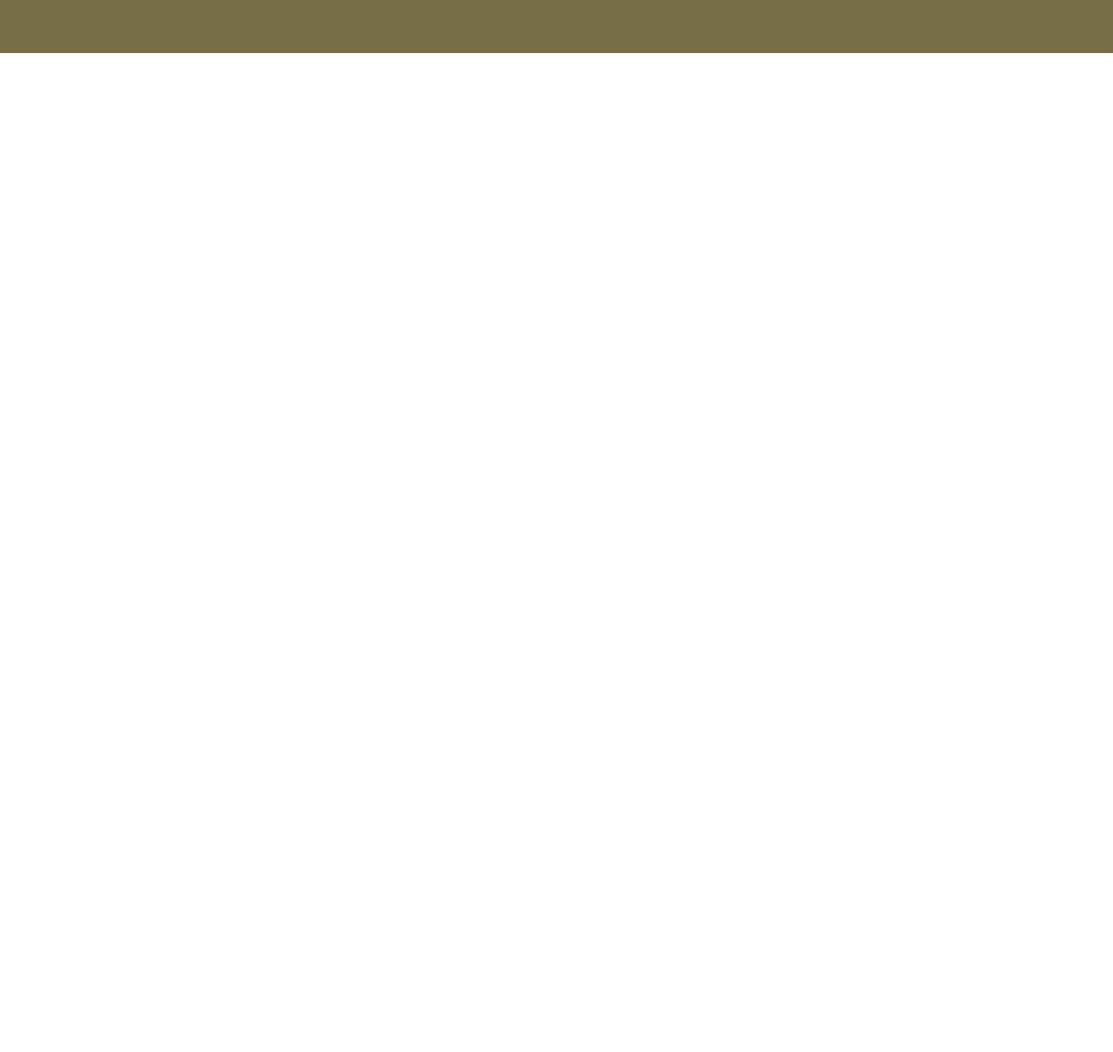
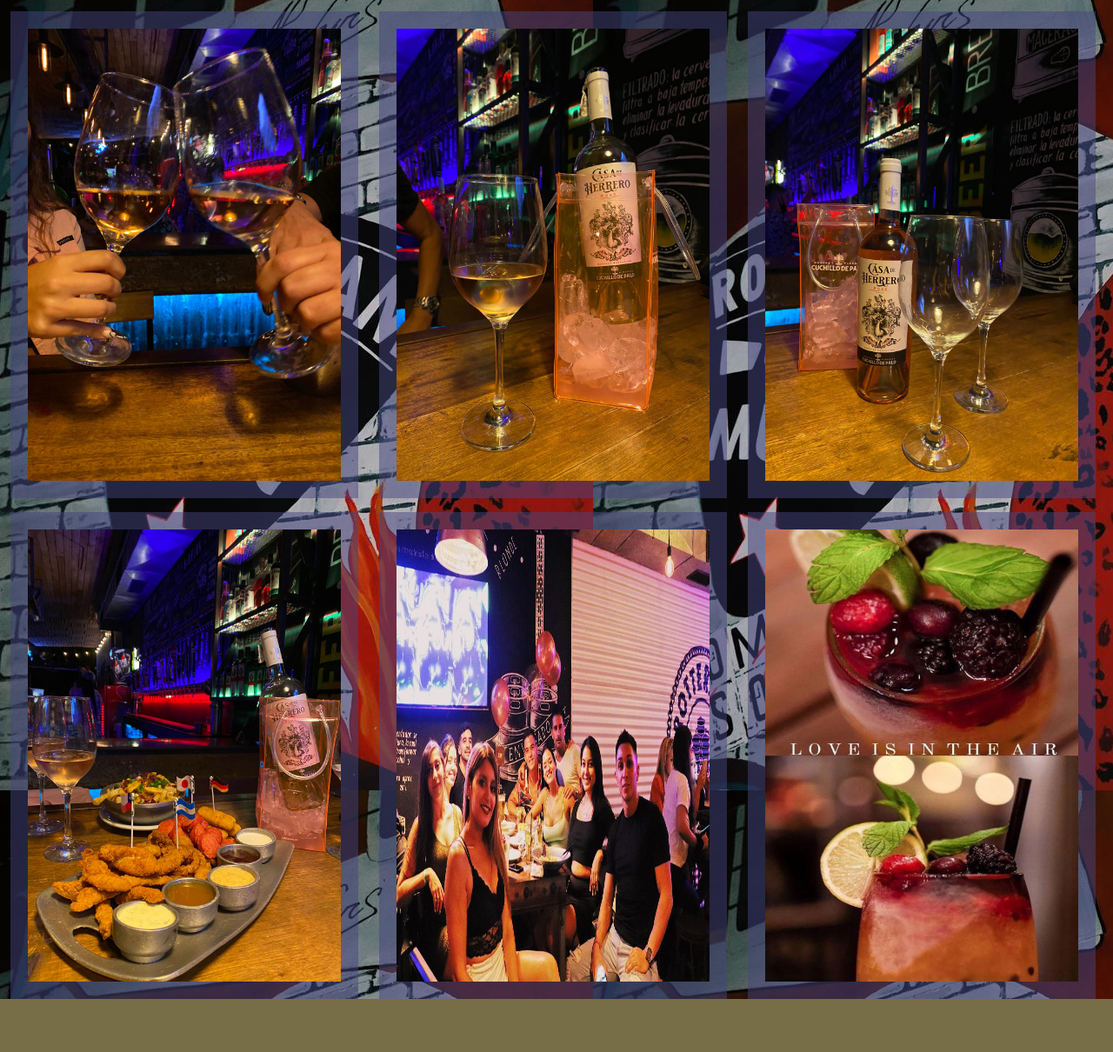
Before and after one commit to TatianaSigal/ROTTERDAM-SIGAL, a plain HTML site: page paginas/galeria.html in a window 1280 px wide. Shown: the part 1509-2719 px from the top of the page at 87% size. Before the commit the page ends 1570 px from the top, so only its background shows below. Drawn offline with nearby package versions, Linux system fonts and the light colour scheme; a web font is replaced by a local one.

Commit message:
agrego imagenes y formato a la galeria

```diff
--- a/paginas/galeria.html
+++ b/paginas/galeria.html
@@ -1,7 +1,7 @@
 <!DOCTYPE html>
 <html lang="en">
 
-    <head>
+<head>
       <meta charset="UTF-8">
       <meta http-equiv="X-UA-Compatible" content="IE=edge">
       <meta name="viewport" content="width=device-width, initial-scale=1.0">
@@ -15,7 +15,7 @@
       <title>GALERIA DE FOTOS</title>
 
 
-    </head>
+</head>
 
 <body>
   <header class="header">
@@ -56,7 +56,7 @@
     </nav>
   </header>
 
-
+  <h1 class=" contactate text-center my-5 md-70 sm-w-50" >NUESTRO LUGAR Y USTEDES</h1>
 
 <main class="galeriaimg container-fluid">
     <div >
@@ -81,6 +81,28 @@
     <div>
     <img class= foto src="../imagenes/img galeria 5.jpg" alt="foto6 cerveceria">
     </div>
+    <div >
+      <img class= foto src="../imagenes/brindis.jpg" alt="foto1 cerveceria">
+  </div>
+
+  <div>
+      <img class= foto src="../imagenes/vino4.jpg" alt="foto2 cerveceria">
+  </div>
+
+  <div >
+      <img class= foto src="../imagenes/vino1.jpeg" alt="foto5 cerveceria">
+  </div>
+  <div>
+      <img class= foto src="../imagenes/picada1.jpg" alt="foto4 cerveceria">
+  </div>
+
+  <div>
+      <img class= foto src="../imagenes/cumple.jpg" alt="foto3 cerveceria">
+  </div>
+
+  <div>
+  <img class= foto src="../imagenes/caipi.jpg" alt="foto6 cerveceria">
+  </div>
 </main>
 
 <footer class="footer">
--- a/scss/componentes/_genericos.scss
+++ b/scss/componentes/_genericos.scss
@@ -81,13 +81,7 @@ from {background-color: $color-iluminacion1;}
 to {background-color: $color-iluminacion2;}
 }
 
-.menuext{
-    background-color: red;
-}
-.reservaext{
-@extend .menuext;
 
-}
 
 @media only screen and (max-width:1024px){
     .fondo{
```
Also changed, not shown: paginas/menu.html (+2 -2 lines), paginas/reservas.html (+2 -6 lines), css/main.css, imagenes/brindis.jpg (added), imagenes/caipi.jpg (added), imagenes/cumple.jpg (added), imagenes/picada.jpg (added), imagenes/picada1.jpg (added), imagenes/rotter.jpg (added), imagenes/vino1.jpeg (added), imagenes/vino2.jpg (added), imagenes/vino3.jpg (added), imagenes/vino4.jpg (added), paginas/contacto.html (line endings or trailing spaces), 2 other files.
